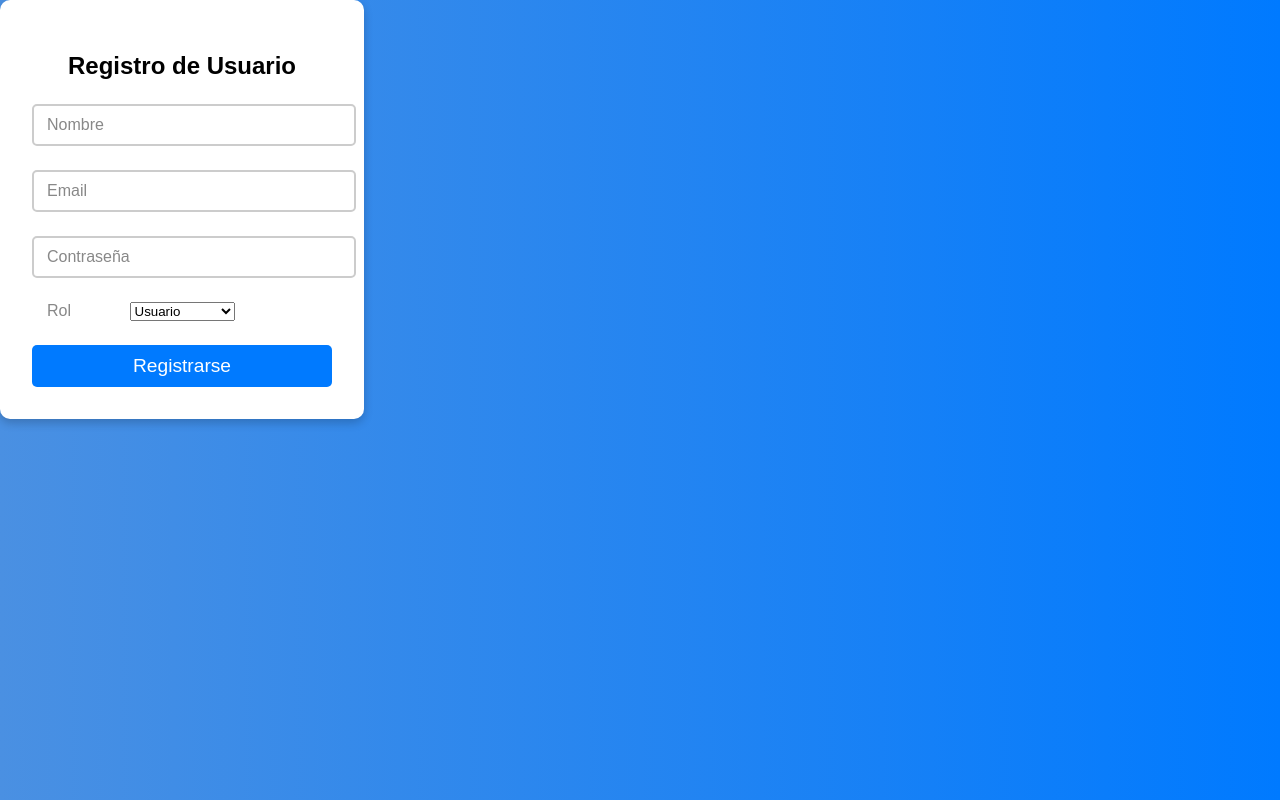
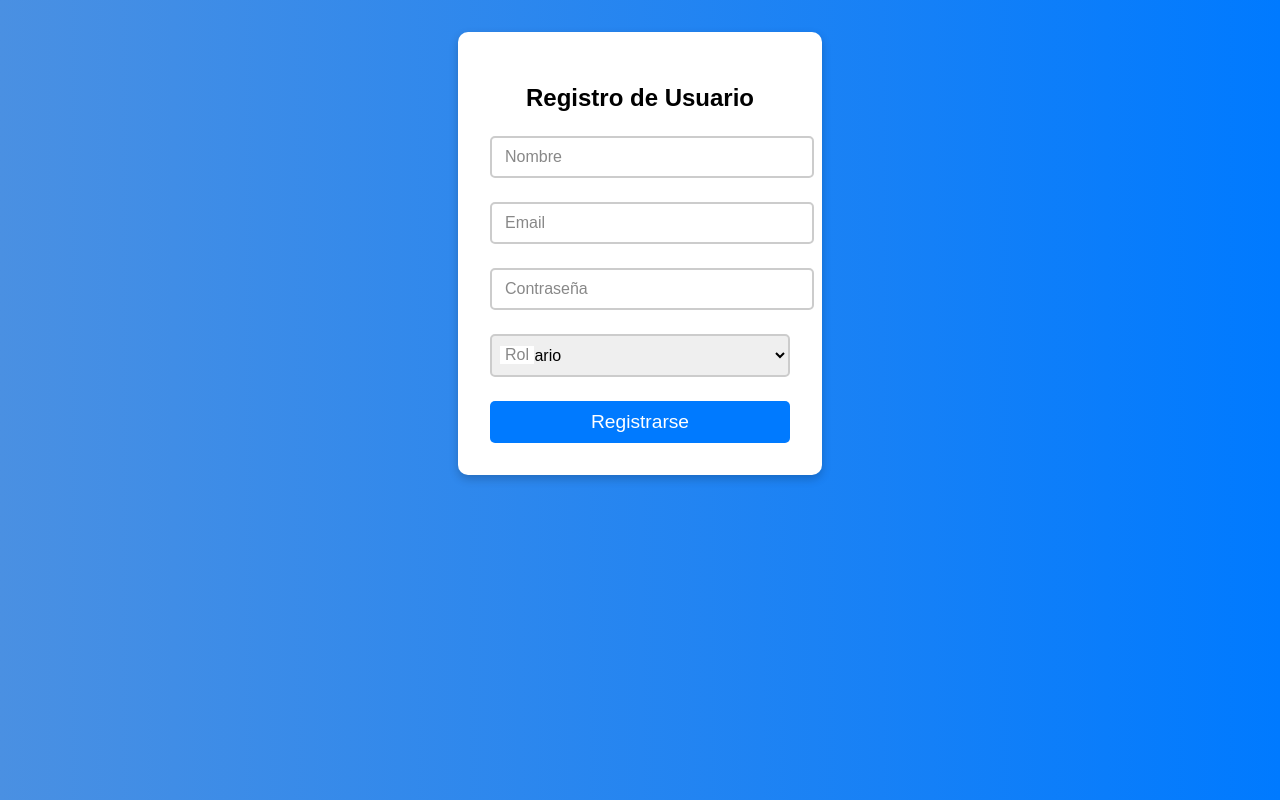
Before and after one commit to v3gack/deployPweb, a React (Create React App) app in the folder programacion-web/: page /registroUsuario in a window 1280 px wide. Built offline with nearby package versions, Linux system fonts and the light colour scheme; the HTML template or start-up script is replaced by a standard one.

Commit message:
Registros y cambios en la interfaz

```diff
--- a/programacion-web/src/App.js
+++ b/programacion-web/src/App.js
@@ -1,20 +1,30 @@
-import React from 'react';
+import React, { useState } from 'react';
 import { BrowserRouter as Router, Routes, Route } from 'react-router-dom';
 import Seleccion from './components/seleccion';
 import Drag from './components/DragDrop';
 import Question from './components/Pregunta';
-import Login from './components/Registros/Login'; // Mayúscula y ruta correcta
-import RegistroUsuario from './components/Registros/RegistroUsuario'; // Mayúscula y ruta correcta
+import Login from './components/Registros/Login';
+import RegistroUsuario from './components/Registros/RegistroUsuario';
+
+import Layout from './components/Layout'; // Añade esta línea
 
 function App() {
+  const [userRole, setUserRole] = useState('professor');
+
   return (
     <Router>
       <Routes>
-        <Route path="/seleccion" element={<Seleccion />} />
-        <Route path="/Drag" element={<Drag />} />
-        <Route path="/question" element={<Question />} />
         <Route path="/login" element={<Login />} />
         <Route path="/registroUsuario" element={<RegistroUsuario />} />
+        <Route path="*" element={
+          <Layout userRole={userRole} setUserRole={setUserRole}>
+            <Routes>
+              <Route path="/seleccion" element={<Seleccion userRole={userRole} />} />
+              <Route path="/Drag" element={<Drag />} />
+              <Route path="/question" element={<Question />} />
+            </Routes>
+          </Layout>
+        } />
       </Routes>
     </Router>
   );
--- a/programacion-web/src/components/EditorPregunta.css
+++ b/programacion-web/src/components/EditorPregunta.css
@@ -14,6 +14,7 @@ html, body, #root {
     width: 100%;
     height: 100%;
     padding: 24px;
+    border-radius: 10px;
     box-sizing: border-box;
     background-color: #f7f7f7;
     position: relative;
@@ -184,6 +185,9 @@ html, body, #root {
   border: none;
   border-radius: 4px;
   cursor: pointer;
+  width: auto; /* Asegura que no tome todo el ancho */
+  max-width: 100%; /* Por si acaso está en un contenedor estrecho */
+
   }
 
   .submit-button:hover {
--- /dev/null
+++ b/programacion-web/src/components/Layout.jsx
@@ -0,0 +1,17 @@
+import React from 'react';
+import Navbar from './Navbar';
+import RoleSelector from './RoleSelector';
+
+const Layout = ({ children, userRole, setUserRole }) => {
+  return (
+    <div className="app-container">
+      <Navbar userRole={userRole} />
+      <RoleSelector userRole={userRole} setUserRole={setUserRole} />
+      <div className="main-content">
+        {children}
+      </div>
+    </div>
+  );
+};
+
+export default Layout;
--- a/programacion-web/src/components/seleccion.jsx
+++ b/programacion-web/src/components/seleccion.jsx
@@ -1,22 +1,15 @@
 import React, { useState } from 'react';
-import Navbar from './Navbar';
-import RoleSelector from './RoleSelector';
 import QuestionEditor from './QuestionEditor';
 import QuestionList from './QuestionList';
 import ExportOptions from './ExportOptions';
 import '../styles/App.css';
 
-
-const Seleccion = () => {
-  const [userRole, setUserRole] = useState('professor');
+const Seleccion = ({ userRole }) => {
   const [questions, setQuestions] = useState([]);
-  const [activeTab, setActiveTab] = useState('editor');
+  const [activeTab] = useState('editor'); // Eliminamos setActiveTab si no se usa
 
   return (
     <div className="app">
-      <Navbar userRole={userRole} />
-      <RoleSelector userRole={userRole} setUserRole={setUserRole} />
-
       <div className="main-content">
         {activeTab === 'editor' && (
           <QuestionEditor
--- a/programacion-web/src/styles/App.css
+++ b/programacion-web/src/styles/App.css
@@ -40,7 +40,7 @@ body {
 
   /* Role Selector */
   .role-selector {
-  background-color: #ecf0f1;
+  background-color: #2c3e50;
   padding: 0.5rem;
   display: flex;
   justify-content: center;
@@ -53,6 +53,8 @@ body {
   border-radius: 4px;
   cursor: pointer;
   transition: background-color 0.3s;
+  width: auto; /* Asegura que no tome todo el ancho**modo administrador */
+  max-width: 100%; /* Por si acaso está en un contenedor estrecho */
 }
 
 .role-selector button:hover {
@@ -60,8 +62,10 @@ body {
 }
 
 .role-selector button.active {
-  background-color: #3498db;
+  background-color: background-color;
   color: white;
+  width: auto; /* Asegura que no tome todo el ancho **boton modo profesor*/
+  max-width: 100%; /* Por si acaso está en un contenedor estrecho */
 }
   /* Main Content */
   .main-content {
@@ -177,12 +181,15 @@ body {
 }
 
 .login-container {
-  background: #fff;
+    background: #fff;
   padding: 2rem;
   border-radius: 10px;
   box-shadow: 0 4px 10px rgba(0, 0, 0, 0.2);
   text-align: center;
   width: 300px;
+  max-width: 90%;
+  margin: 2rem auto;
+  transition: all 0.3s ease-in-out;
 }
 
 .input-group {
@@ -244,3 +251,85 @@ button:hover {
   font-size: 0.9rem;
   margin-bottom: 10px;
 }
+
+/*Registro Usuario*/
+body {
+  display: flex;
+  justify-content: center;
+  align-items: center;
+  height: 100vh;
+  background: linear-gradient(to right, #4A90E2, #007AFF);
+  font-family: Arial, sans-serif;
+}
+
+.registro-container {
+  background: #fff;
+  padding: 2rem;
+  border-radius: 10px;
+  box-shadow: 0 4px 10px rgba(0, 0, 0, 0.2);
+  text-align: center;
+  width: 300px;
+}
+
+.input-group {
+  position: relative;
+  margin: 1.5rem 0;
+}
+
+.input-group input,
+.input-group select {
+  width: 100%;
+  padding: 10px;
+  border: 2px solid #ccc;
+  border-radius: 5px;
+  font-size: 1rem;
+  transition: 0.3s;
+}
+
+.input-group label {
+  position: absolute;
+  left: 10px;
+  top: 50%;
+  transform: translateY(-50%);
+  background: white;
+  padding: 0 5px;
+  color: #888;
+  transition: 0.3s;
+  font-size: 1rem;
+}
+
+.input-group input:focus,
+.input-group input:valid,
+.input-group select:focus {
+  border-color: #007AFF;
+}
+
+.input-group input:focus + label,
+.input-group input:valid + label,
+.input-group select:focus + label {
+  top: 0;
+  font-size: 0.8rem;
+  color: #007AFF;
+}
+
+button {
+  width: 100%;
+  padding: 10px;
+  background: #007AFF;
+  color: white;
+  border: none;
+  border-radius: 5px;
+  font-size: 1.2rem;
+  cursor: pointer;
+  transition: 0.3s;
+}
+
+button:hover {
+  background: #005ECF;
+}
+
+.error {
+  color: red;
+  font-size: 0.9rem;
+  margin-bottom: 10px;
+}
```
Lines whose indentation alone changed are shown as unchanged.
